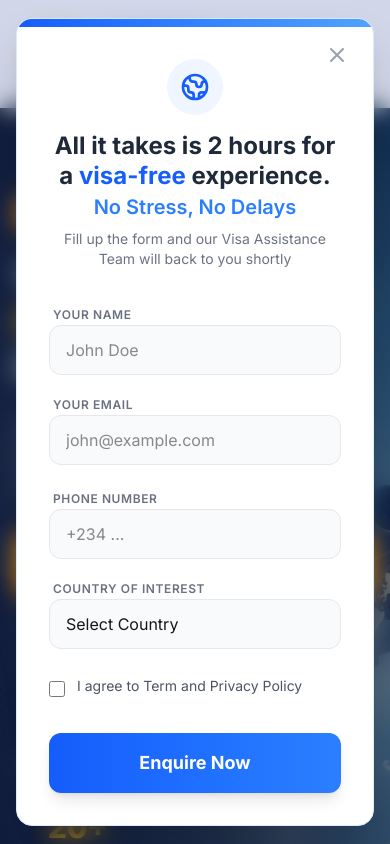
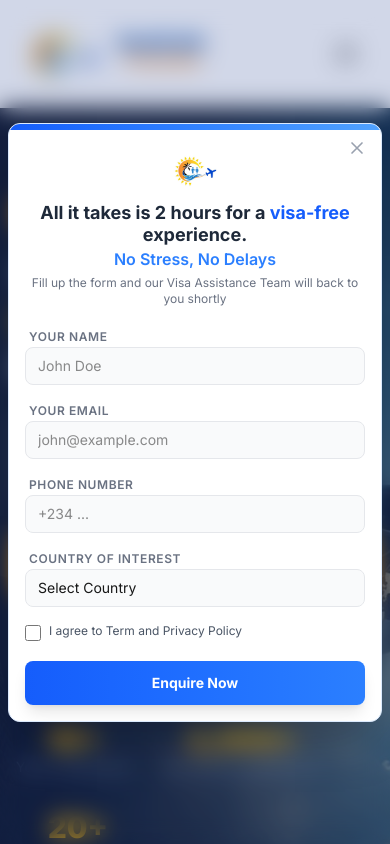
Before and after one commit to soullinktravels-ux/soullink-web-site, a Next.js app: page / in a window 390 px wide. Shown: the top 844 px of the page. Built offline with nearby package versions, Linux system fonts and the light colour scheme.

Commit message:
updated pop up

```diff
--- a/components/home/Hero.tsx
+++ b/components/home/Hero.tsx
@@ -42,7 +42,7 @@ export default function Hero() {
             <div className="text-sm">Successful Applications</div>
           </div>
           <div>
-            <span className="text-3xl font-bold">20+</span>
+            <span className="text-3xl font-bold">30+</span>
             <div className="text-sm">Countries Covered</div>
           </div>
         </div>
--- a/components/home/VisaEnquiryPopup.tsx
+++ b/components/home/VisaEnquiryPopup.tsx
@@ -1,5 +1,6 @@
 'use client';
 import React, { useState } from 'react';
+import Image from 'next/image';
 
 const countries = [
   'Afghanistan',
@@ -196,7 +197,9 @@ export default function VisaEnquiryPopup({
     agree: false,
   });
   const [isSubmitting, setIsSubmitting] = useState(false);
-  const [submitStatus, setSubmitStatus] = useState<'idle' | 'success' | 'error'>('idle');
+  const [submitStatus, setSubmitStatus] = useState<
+    'idle' | 'success' | 'error'
+  >('idle');
 
   const handleChange = (
     e: React.ChangeEvent<HTMLInputElement | HTMLSelectElement>
@@ -235,7 +238,13 @@ export default function VisaEnquiryPopup({
         setSubmitStatus('success');
         setTimeout(() => {
           onClose();
-          setForm({ name: '', email: '', phone: '', country: '', agree: false });
+          setForm({
+            name: '',
+            email: '',
+            phone: '',
+            country: '',
+            agree: false,
+          });
           setSubmitStatus('idle');
         }, 2000);
       } else {
@@ -251,20 +260,19 @@ export default function VisaEnquiryPopup({
 
   if (!open) return null;
 
-
   return (
-    <div className="fixed inset-0 z-50 flex items-center justify-center bg-blue-900/20 backdrop-blur-md p-4">
-      <div className="bg-white rounded-2xl shadow-2xl w-full max-w-lg relative overflow-hidden border border-blue-100">
+    <div className="fixed inset-0 z-50 flex items-center justify-center bg-blue-900/20 backdrop-blur-md p-2 sm:p-4 overflow-y-auto">
+      <div className="bg-white rounded-xl sm:rounded-2xl shadow-2xl w-full max-w-lg relative overflow-hidden border border-blue-100 my-2 max-h-[95vh] overflow-y-auto">
         {/* Decorative top bar */}
-        <div className="h-2 bg-gradient-to-r from-blue-600 to-blue-400 w-full" />
+        <div className="h-1.5 sm:h-2 bg-gradient-to-r from-blue-600 to-blue-400 w-full" />
 
         <button
           onClick={onClose}
-          className="absolute top-4 right-4 text-gray-400 hover:text-gray-600 transition-colors p-2 hover:bg-gray-100 rounded-full"
+          className="absolute top-2 right-2 sm:top-4 sm:right-4 text-gray-400 hover:text-gray-600 transition-colors p-1.5 sm:p-2 hover:bg-gray-100 rounded-full z-10"
         >
           <svg
             xmlns="http://www.w3.org/2000/svg"
-            className="h-6 w-6"
+            className="h-5 w-5 sm:h-6 sm:w-6"
             fill="none"
             viewBox="0 0 24 24"
             stroke="currentColor"
@@ -278,40 +286,31 @@ export default function VisaEnquiryPopup({
           </svg>
         </button>
 
-        <div className="p-8">
-          <div className="flex justify-center mb-4">
-            <div className="bg-blue-50 p-3 rounded-full">
-              <svg
-                xmlns="http://www.w3.org/2000/svg"
-                className="h-8 w-8 text-blue-600"
-                fill="none"
-                viewBox="0 0 24 24"
-                stroke="currentColor"
-              >
-                <path
-                  strokeLinecap="round"
-                  strokeLinejoin="round"
-                  strokeWidth={2}
-                  d="M3.055 11H5a2 2 0 012 2v1a2 2 0 002 2 2 2 0 012 2v2.945M8 3.935V5.5A2.5 2.5 0 0010.5 8h.5a2 2 0 012 2 2 2 0 104 0 2 2 0 012-2h1.064M15 20.488V18a2 2 0 012-2h3.064M21 12a9 9 0 11-18 0 9 9 0 0118 0z"
-                />
-              </svg>
-            </div>
+        <div className="p-4 sm:p-6 md:p-8">
+          <div className="flex justify-center mb-2 sm:mb-4">
+            <Image
+              src="/logo/logo.jpg"
+              alt="SoulLink Travels"
+              width={120}
+              height={60}
+              className="h-12 sm:h-16 w-auto object-contain"
+            />
           </div>
 
-          <h2 className="text-2xl md:text-3xl font-bold mb-2 text-center text-gray-800 leading-tight">
+          <h2 className="text-lg sm:text-2xl md:text-3xl font-bold mb-1 sm:mb-2 text-center text-gray-800 leading-tight">
             All it takes is 2 hours for a{' '}
             <span className="text-blue-600">visa-free</span> experience. <br />
-            <span className="text-blue-500 text-xl font-semibold">
+            <span className="text-blue-500 text-base sm:text-xl font-semibold">
               No Stress, No Delays
             </span>
           </h2>
-          <p className="mb-8 text-center text-gray-500 text-sm">
+          <p className="mb-4 sm:mb-6 text-center text-gray-500 text-xs sm:text-sm">
             Fill up the form and our Visa Assistance Team will back to you
             shortly
           </p>
 
-          <form onSubmit={handleSubmit} className="space-y-5">
-            <div className="grid grid-cols-1 md:grid-cols-2 gap-4">
+          <form onSubmit={handleSubmit} className="space-y-3 sm:space-y-4">
+            <div className="grid grid-cols-1 md:grid-cols-2 gap-3 sm:gap-4">
               <div className="space-y-1">
                 <label className="text-xs font-semibold text-gray-500 uppercase tracking-wider ml-1">
                   Your Name
@@ -322,7 +321,7 @@ export default function VisaEnquiryPopup({
                   placeholder="John Doe"
                   value={form.name}
                   onChange={handleChange}
-                  className="w-full border border-gray-200 rounded-xl px-4 py-3 focus:ring-2 focus:ring-blue-500 focus:border-transparent outline-none transition-all bg-gray-50"
+                  className="w-full border border-gray-200 rounded-lg sm:rounded-xl px-3 sm:px-4 py-2 sm:py-3 text-sm focus:ring-2 focus:ring-blue-500 focus:border-transparent outline-none transition-all bg-gray-50"
                   required
                 />
               </div>
@@ -336,13 +335,13 @@ export default function VisaEnquiryPopup({
                   placeholder="john@example.com"
                   value={form.email}
                   onChange={handleChange}
-                  className="w-full border border-gray-200 rounded-xl px-4 py-3 focus:ring-2 focus:ring-blue-500 focus:border-transparent outline-none transition-all bg-gray-50"
+                  className="w-full border border-gray-200 rounded-lg sm:rounded-xl px-3 sm:px-4 py-2 sm:py-3 text-sm focus:ring-2 focus:ring-blue-500 focus:border-transparent outline-none transition-all bg-gray-50"
                   required
                 />
               </div>
             </div>
 
-            <div className="grid grid-cols-1 md:grid-cols-2 gap-4">
+            <div className="grid grid-cols-1 md:grid-cols-2 gap-3 sm:gap-4">
               <div className="space-y-1">
                 <label className="text-xs font-semibold text-gray-500 uppercase tracking-wider ml-1">
                   Phone Number
@@ -353,7 +352,7 @@ export default function VisaEnquiryPopup({
                   placeholder="+234 ..."
                   value={form.phone}
                   onChange={handleChange}
-                  className="w-full border border-gray-200 rounded-xl px-4 py-3 focus:ring-2 focus:ring-blue-500 focus:border-transparent outline-none transition-all bg-gray-50"
+                  className="w-full border border-gray-200 rounded-lg sm:rounded-xl px-3 sm:px-4 py-2 sm:py-3 text-sm focus:ring-2 focus:ring-blue-500 focus:border-transparent outline-none transition-all bg-gray-50"
                   required
                 />
               </div>
@@ -365,7 +364,7 @@ export default function VisaEnquiryPopup({
                   name="country"
                   value={form.country}
                   onChange={handleChange}
-                  className="w-full border border-gray-200 rounded-xl px-4 py-3 focus:ring-2 focus:ring-blue-500 focus:border-transparent outline-none transition-all bg-gray-50 appearance-none"
+                  className="w-full border border-gray-200 rounded-lg sm:rounded-xl px-3 sm:px-4 py-2 sm:py-3 text-sm focus:ring-2 focus:ring-blue-500 focus:border-transparent outline-none transition-all bg-gray-50 appearance-none"
                   required
                 >
                   <option value="">Select Country</option>
@@ -378,19 +377,19 @@ export default function VisaEnquiryPopup({
               </div>
             </div>
 
-            <div className="flex items-start space-x-3 pt-2">
+            <div className="flex items-start space-x-2 sm:space-x-3 pt-1 sm:pt-2">
               <input
                 type="checkbox"
                 name="agree"
                 id="agree"
                 checked={form.agree}
                 onChange={handleChange}
-                className="mt-1 h-4 w-4 text-blue-600 focus:ring-blue-500 border-gray-300 rounded transition-all cursor-pointer"
+                className="mt-0.5 h-4 w-4 text-blue-600 focus:ring-blue-500 border-gray-300 rounded transition-all cursor-pointer"
                 required
               />
               <label
                 htmlFor="agree"
-                className="text-sm text-gray-600 cursor-pointer leading-tight"
+                className="text-xs sm:text-sm text-gray-600 cursor-pointer leading-tight"
               >
                 I agree to Term and Privacy Policy
               </label>
@@ -399,7 +398,7 @@ export default function VisaEnquiryPopup({
             <button
               type="submit"
               disabled={isSubmitting}
-              className={`w-full py-4 rounded-xl font-bold text-lg shadow-lg transition-all duration-200 mt-4 ${
+              className={`w-full py-3 sm:py-4 rounded-lg sm:rounded-xl font-bold text-sm sm:text-lg shadow-lg transition-all duration-200 mt-2 sm:mt-4 ${
                 submitStatus === 'success'
                   ? 'bg-green-500 text-white'
                   : submitStatus === 'error'
@@ -410,15 +409,37 @@ export default function VisaEnquiryPopup({
               {isSubmitting ? (
                 <span className="flex items-center justify-center gap-2">
                   <svg className="animate-spin h-5 w-5" viewBox="0 0 24 24">
-                    <circle className="opacity-25" cx="12" cy="12" r="10" stroke="currentColor" strokeWidth="4" fill="none" />
-                    <path className="opacity-75" fill="currentColor" d="M4 12a8 8 0 018-8V0C5.373 0 0 5.373 0 12h4zm2 5.291A7.962 7.962 0 014 12H0c0 3.042 1.135 5.824 3 7.938l3-2.647z" />
+                    <circle
+                      className="opacity-25"
+                      cx="12"
+                      cy="12"
+                      r="10"
+                      stroke="currentColor"
+                      strokeWidth="4"
+                      fill="none"
+                    />
+                    <path
+                      className="opacity-75"
+                      fill="currentColor"
+                      d="M4 12a8 8 0 018-8V0C5.373 0 0 5.373 0 12h4zm2 5.291A7.962 7.962 0 014 12H0c0 3.042 1.135 5.824 3 7.938l3-2.647z"
+                    />
                   </svg>
                   Submitting...
                 </span>
               ) : submitStatus === 'success' ? (
                 <span className="flex items-center justify-center gap-2">
-                  <svg className="h-5 w-5" fill="none" viewBox="0 0 24 24" stroke="currentColor">
-                    <path strokeLinecap="round" strokeLinejoin="round" strokeWidth={2} d="M5 13l4 4L19 7" />
+                  <svg
+                    className="h-5 w-5"
+                    fill="none"
+                    viewBox="0 0 24 24"
+                    stroke="currentColor"
+                  >
+                    <path
+                      strokeLinecap="round"
+                      strokeLinejoin="round"
+                      strokeWidth={2}
+                      d="M5 13l4 4L19 7"
+                    />
                   </svg>
                   Submitted Successfully!
                 </span>
```
Also changed, not shown: app/contact/page.tsx (+66 -18 lines).
